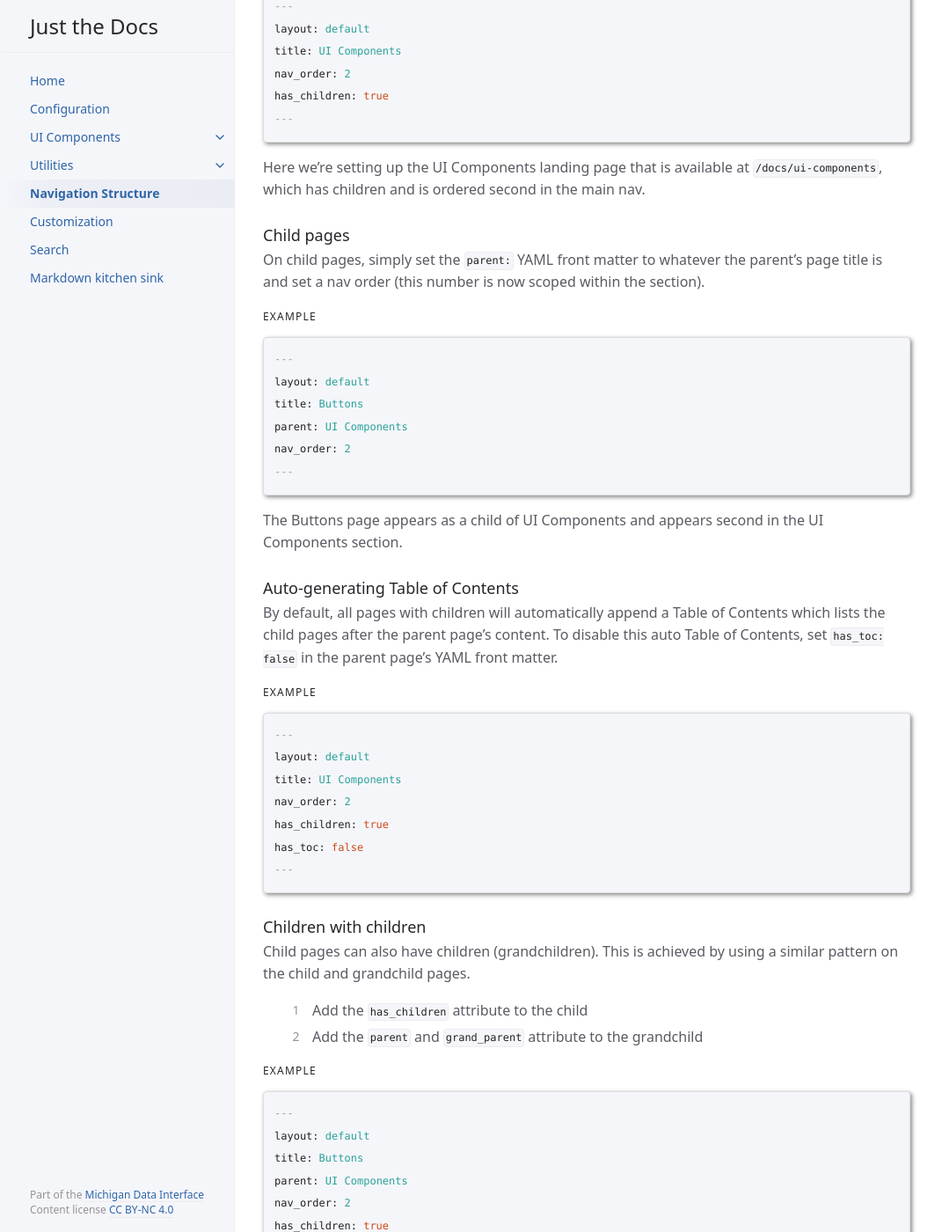
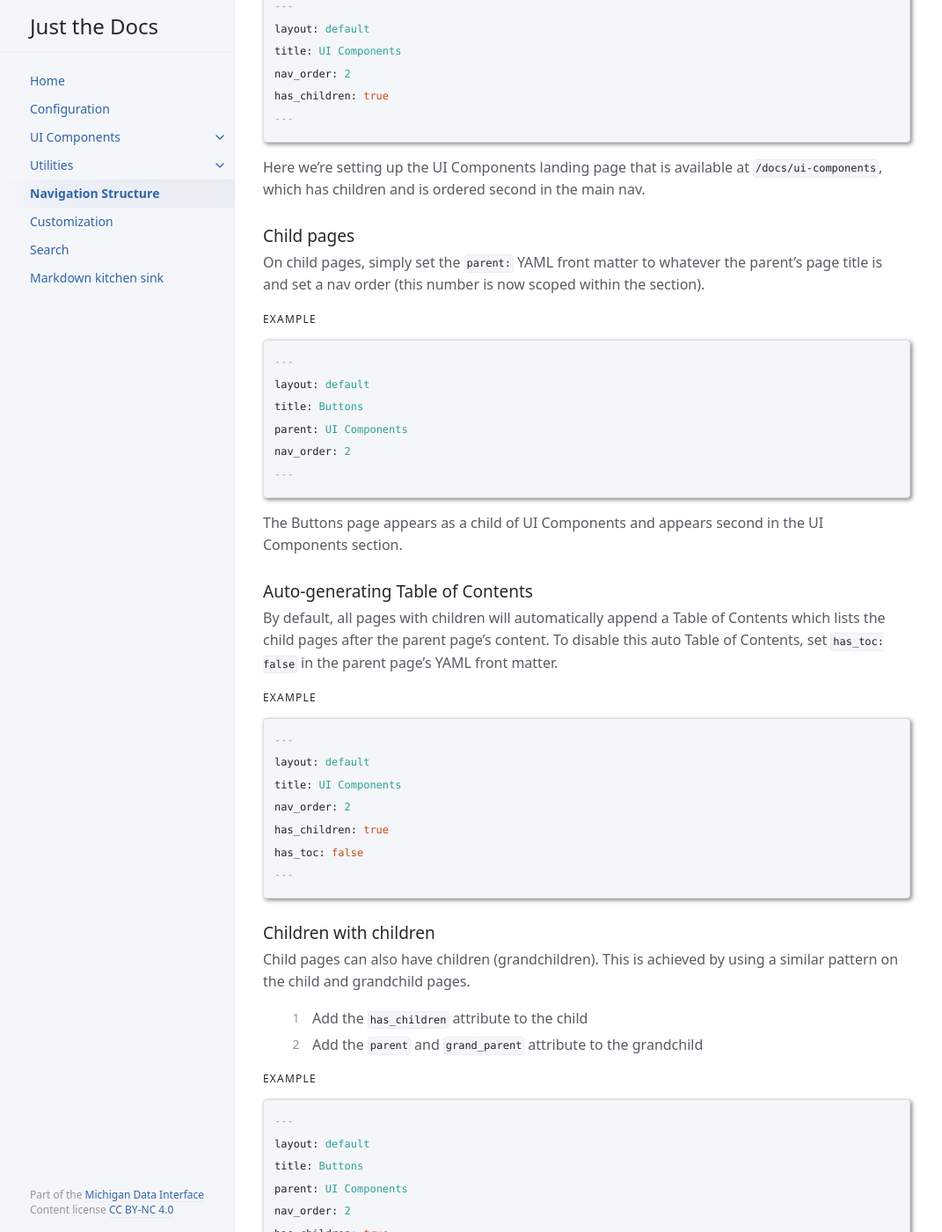
Before and after one commit to MiDataInt/just-the-docs-mdi, a Jekyll site: the page built from docs/navigation-structure.md, in a window 1280 px wide and 1400 px high, scrolled down 3024 px. Shown: the whole window at 88% size, without its empty margins (105-1176 px from the left). Built offline with Jekyll 4.4.1, drawn with Linux system fonts in a browser that asks for light colours.

Commit message:
tweak h3 font size bigger

```diff
--- a/_sass/support/mixins/_typography.scss
+++ b/_sass/support/mixins/_typography.scss
@@ -34,7 +34,7 @@
   font-size: $font-size-5 !important;
 
   @include mq(sm) {
-    font-size: $font-size-6 !important;
+    font-size: 19px !important; // $font-size-6
   }
 }
 
```
